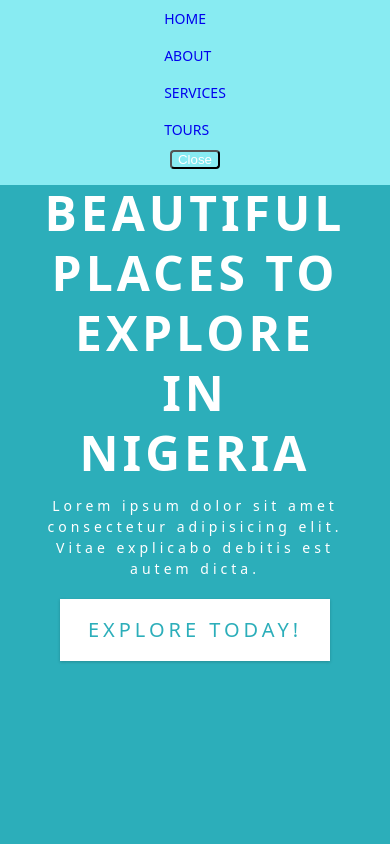
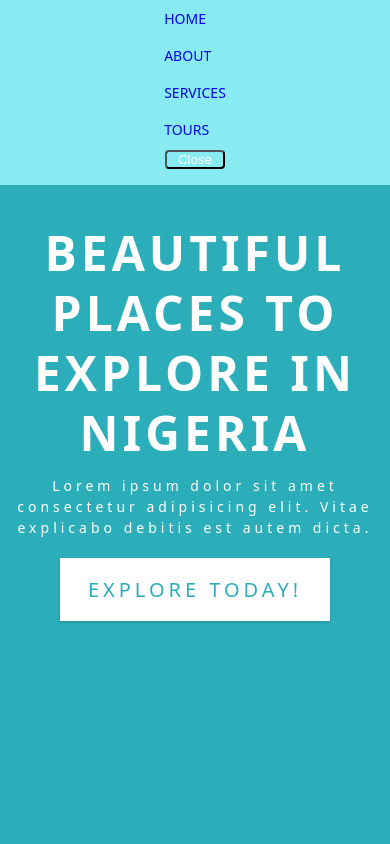
Before and after one commit to Mrjiks/tournaija, a React (Create React App) app: page / in a window 390 px wide. Both pictures are taken after a click on the button 360 px from the left and 32 px from the top of the page. Shown: the top 844 px of the page. Built offline with nearby package versions, Linux system fonts and the light colour scheme.

Commit message:
Animate open mobile menu

```diff
--- a/src/components/context.js
+++ b/src/components/context.js
@@ -13,18 +13,15 @@ const AppProvider = ({ children }) => {
       setMenu(() => !showMenu);
     }
   };
+  // prettier-ignore
   return (
-    <AppContext.Provider
-      value={{
-        showMenu,
-        toggleMenu,
-        closeMenu,
-      }}>
+    <AppContext.Provider value={{showMenu,toggleMenu,closeMenu,}}>
       {children}
     </AppContext.Provider>
   );
 };
-// custom hook for using the created contextAPI
+
+// custom hook for using the created contextAPI without frequently calling useContext
 export const useGlobalContext = () => {
   return useContext(AppContext);
 };
--- a/src/index.css
+++ b/src/index.css
@@ -192,7 +192,6 @@ Hero
 .hero-banner {
   text-align: center;
   color: var(--clr-white);
-  padding: 0 3rem;
 }
 .hero-banner h1 {
   text-transform: uppercase;
@@ -581,22 +580,26 @@ Navbar
   position: absolute;
   top: 0px;
   overflow: hidden;
+  animation: slideDown 0.5s linear;
 }
 .link-list {
   text-transform: uppercase;
   padding: 0.5rem;
-  color: var(--clr-white);
 }
 .link-item:hover {
   color: var(--clr-white);
-  border-left: 2px solid white;
+  border-bottom: 2px solid white;
+}
+.link-list:hover {
+  color: var(--clr-white);
+  transform: scale(1.3);
 }
 .close-btn {
   margin-bottom: 1rem;
 }
 
 .close-btn button {
-  width: 50px;
+  width: 60px;
   border-radius: 4px;
   color: white;
   background-color: var(--clr-primary-8);
@@ -611,3 +614,12 @@ Navbar
   cursor: pointer;
   transform: scale(1.2);
 }
+
+@keyframes slideDown {
+  from {
+    transform: translateY(-200px);
+  }
+  to {
+    transform: translateY(0px);
+  }
+}
```
